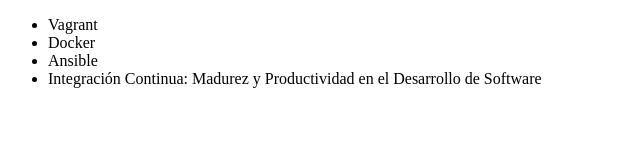
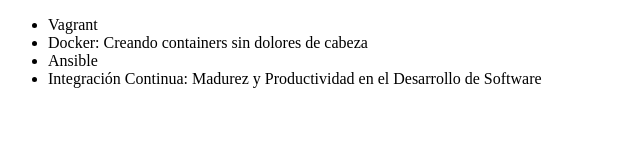
Before and after one commit to SteveMeister87/ONE-git, a plain HTML site: page index.html in a window 1280 px wide. Shown: the whole page, without its empty margins (0-640 px from the left). Drawn offline with Linux system fonts and the light colour scheme.

Commit message:
Corrigiendo el nombre del curso Docker

```diff
--- a/index.html
+++ b/index.html
@@ -6,10 +6,10 @@
 </head>
 <body>
      <ul>
-         <li> Vagrant </li>
-         <li> Docker </li>
-         <li> Ansible </li>
-         <li> Integración Continua: Madurez y Productividad en el Desarrollo de Software </li>
+         <li>Vagrant</li>
+         <li>Docker: Creando containers sin dolores de cabeza</li>
+         <li>Ansible</li>
+         <li>Integración Continua: Madurez y Productividad en el Desarrollo de Software</li>
      </ul>
 </body>
 </html>
```
